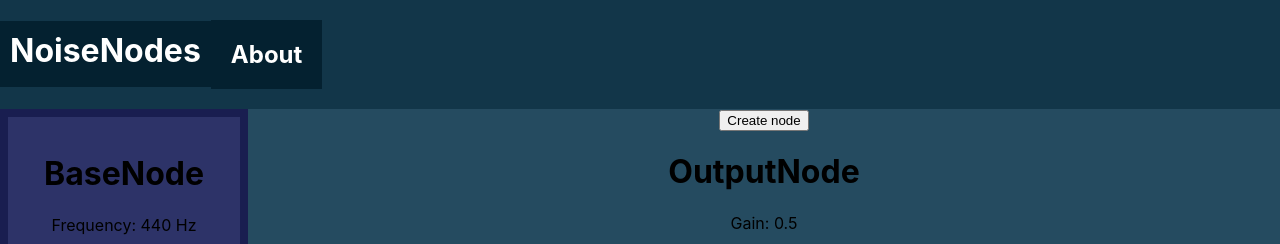
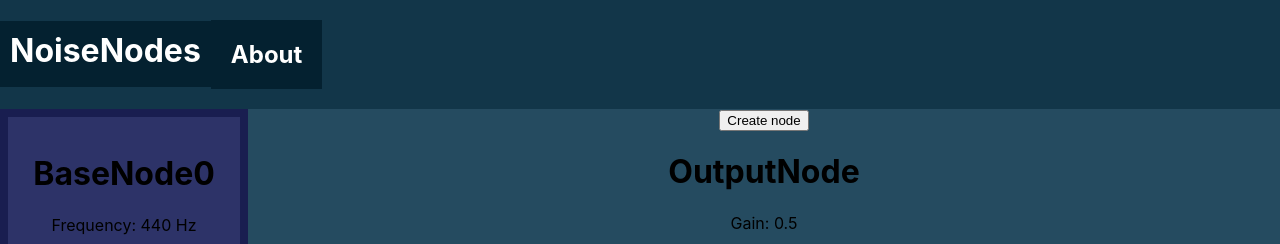
Before and after one commit to ychaw/noise-nodes, a React (Create React App) app: page / in a window 1280 px wide. Both pictures are taken after a click on the button "Create node". Shown: the top 244 px of the page. Built offline with nearby package versions, Linux system fonts and the light colour scheme.

Commit message:
add consistent keys and ids and update create/delete accordingly

```diff
--- a/src/Workspace.js
+++ b/src/Workspace.js
@@ -15,16 +15,36 @@ class Workspace extends React.Component {
     };
   }
 
+  getNextFreeId = (type) => {
+    let sameTypeNodes = this.state.nodes.filter((element) => {return element.type.name === 'BaseNode'});
+    sameTypeNodes.sort((a, b) => a.props.id - b.props.id)
+    // check for holes in the array and try to fill them
+    for (var i = 0; i < sameTypeNodes.length; i++) {
+      if(sameTypeNodes[i].props.id > i) {
+        // if the hole is on index 0, just add a node with id 0
+        if (i === 0) {
+          return 0;
+        } else {
+          return sameTypeNodes[i-1].props.id + 1; //if the hole is somewhere in the middle, place new element after last correctly placed element
+        }
+      }
+    }
+    //no holes found; the new element should be placed at the end
+    return sameTypeNodes.length;
+  }
+
   createNode = () => {
-      let node = (<BaseNode id={this.state.nodes.length} audioContext={this.state.audioContext} changeConnection={this.changeConnection} deleteNode={this.deleteNode}/>);
+      let currentType = 'BaseNode', //should be passed to the function later
+      id = this.getNextFreeId(currentType);
+      let node = (<BaseNode id={id} key={'BaseNode_'+id} audioContext={this.state.audioContext} changeConnection={this.changeConnection} deleteNode={this.deleteNode}/>);
       this.setState({
         nodes: [...this.state.nodes, node],
       });
   }
 
-  deleteNode = (id) => {
+  deleteNode = (name) => {
     let updatedNodes = this.state.nodes.filter((node) => {
-      return node.props.id !== id;
+      return node.type.name + node.props.id !== name;
     });
     this.setState({
       nodes: [...updatedNodes],
--- a/src/modules/BaseNode.js
+++ b/src/modules/BaseNode.js
@@ -7,7 +7,7 @@ class BaseNode extends React.Component {
 
   constructor(props) {
       super(props);
-      this.name = 'BaseNode';
+      this.name = 'BaseNode' + this.props.id;
       this.dsp = {
         osc: this.props.audioContext.createOscillator(),
         gain: this.props.audioContext.createGain(),
@@ -65,8 +65,8 @@ class BaseNode extends React.Component {
         <Setting name='Frequency' unit='Hz' changeValue={this.changeFrequency} min='20' max='2000' step='0.1' value={this.state.frequency} />
         <Setting name='Gain' unit='' changeValue={this.changeGain} min='0' max='1' step='0.1' value={this.state.gain} />
         <button onClick={this.togglePlay}>{this.state.isPlaying ? 'Stop' : 'Start'}</button>
-        <Connector type='output' id='output-1' audioNode={this.dsp.gain} changeConnection={this.props.changeConnection}/>
-        <button onClick={this.props.deleteNode.bind(this, this.props.id)}>[X]</button>
+        <Connector type='output' id={this.name + '_output-1'} audioNode={this.dsp.gain} changeConnection={this.props.changeConnection}/>
+        <button onClick={this.props.deleteNode.bind(this, this.name)}>[X]</button>
       </div>
     );
   }
```
